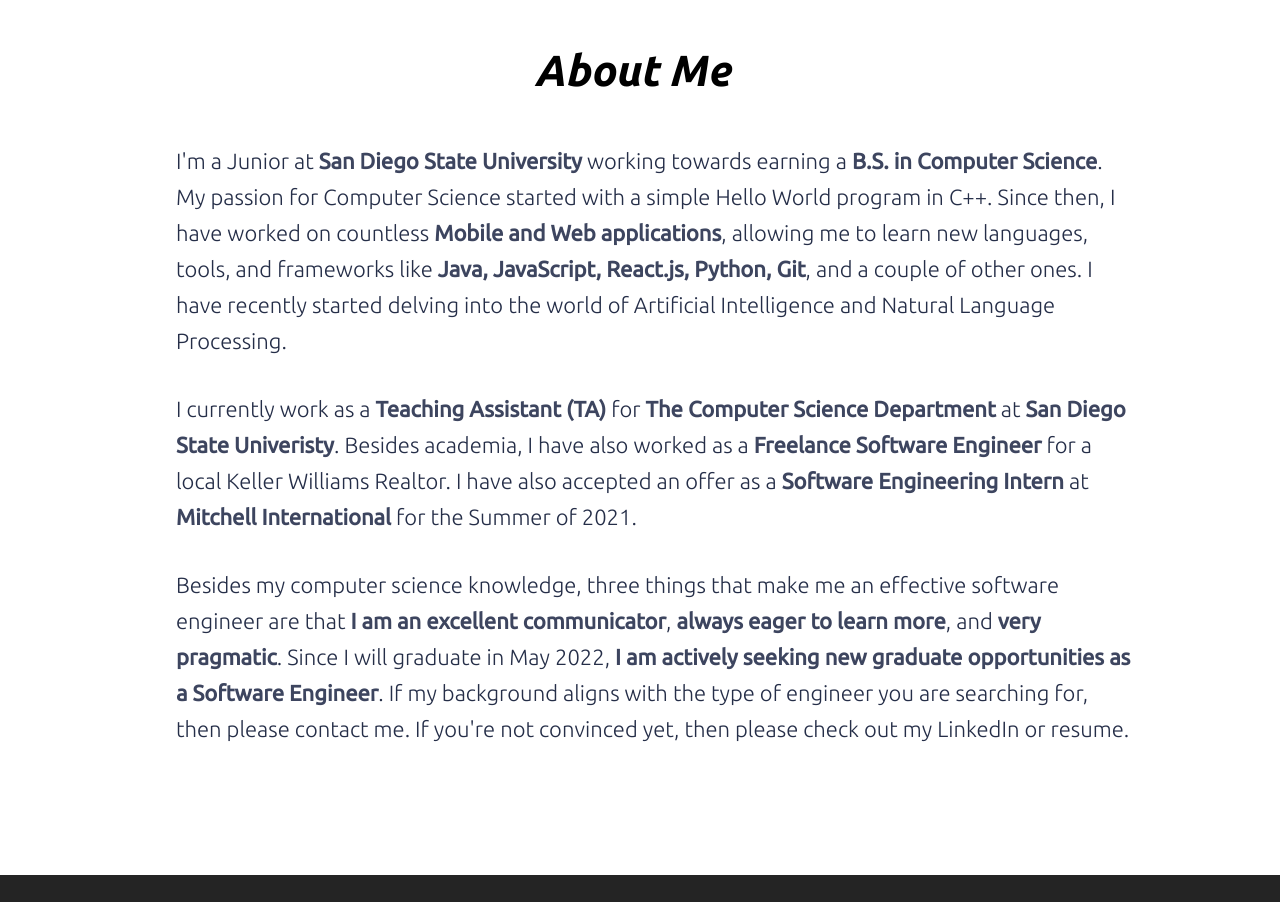
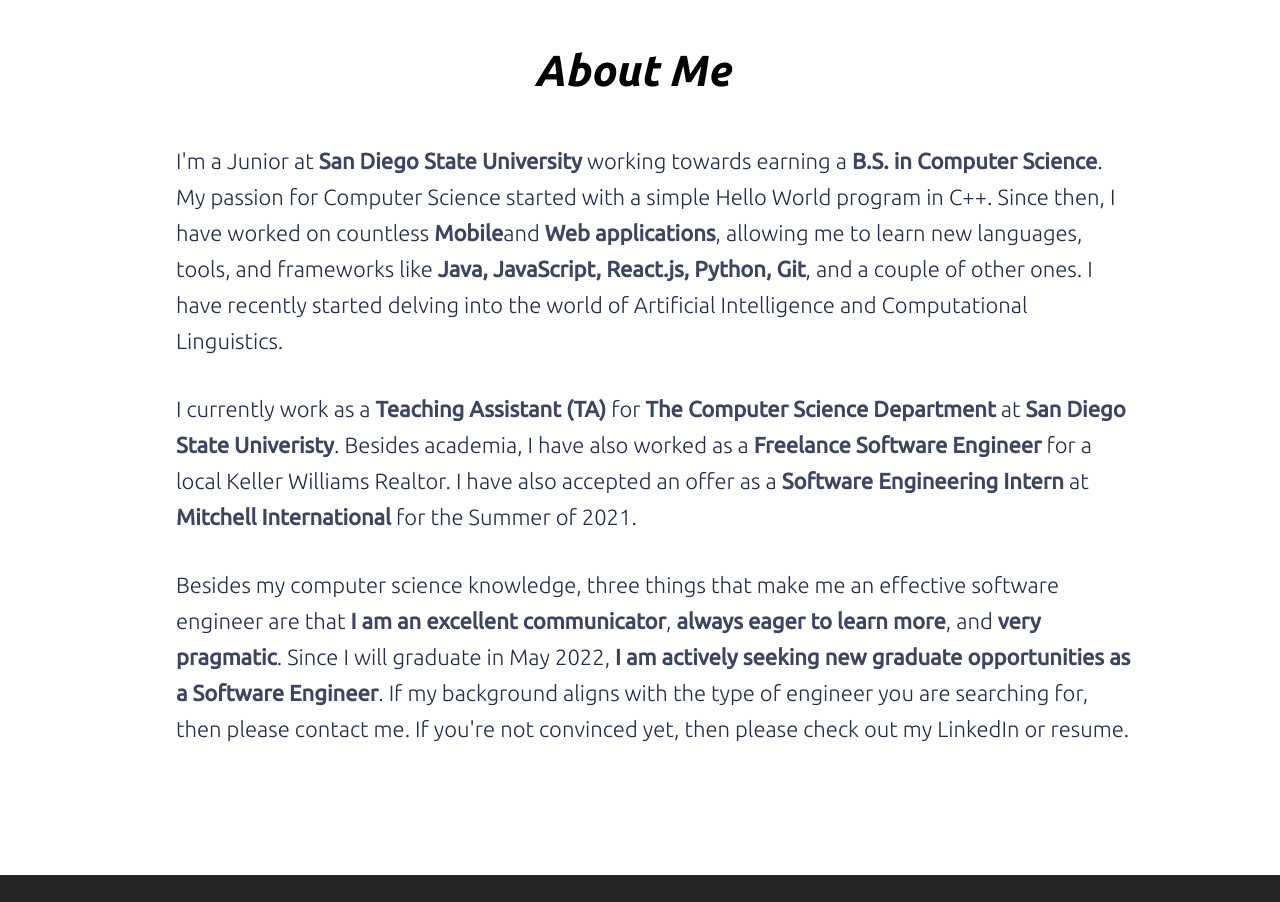
Before and after one commit to Robbie08/my-software-engineer-portfolio, a React (Create React App) app: page / in a window 1280 px wide. Shown: the part 2400-3302 px from the top of the page. Built offline with nearby package versions, Linux system fonts and the light colour scheme.

Commit message:
Fixed about me section typo

```diff
--- a/src/components/About.js
+++ b/src/components/About.js
@@ -10,11 +10,11 @@
                 <p className='about-bio-paragraph'>
                 I'm a Junior at <b>San Diego State University</b> working towards earning a <b>B.S.
                 in Computer Science</b>. My passion for Computer Science started with a simple
-                Hello World program in C++. Since then, I have worked on countless <b>Mobile
-                and Web applications</b>, allowing me to learn new languages, tools, and frameworks
+                Hello World program in C++. Since then, I have worked on countless <b>Mobile</b>
+                and <b>Web applications</b>, allowing me to learn new languages, tools, and frameworks
                 like <b>Java, JavaScript, React.js, Python, Git</b>, and a couple of other ones.
                 I have recently started delving into the world of
-                Artificial Intelligence and Natural Language Processing.
+                Artificial Intelligence and Computational Linguistics.
                 </p>
                 <p className='about-bio-paragraph'>
                 I currently work as a <b>Teaching Assistant (TA)</b> for <b>The Computer Science Department</b> at <b>San Diego State Univeristy</b>.
```
